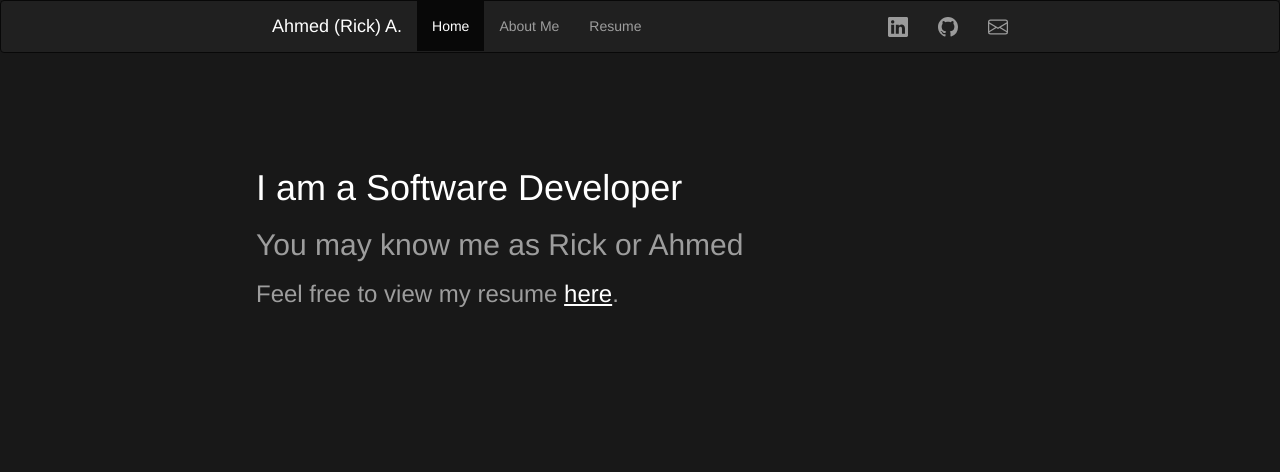
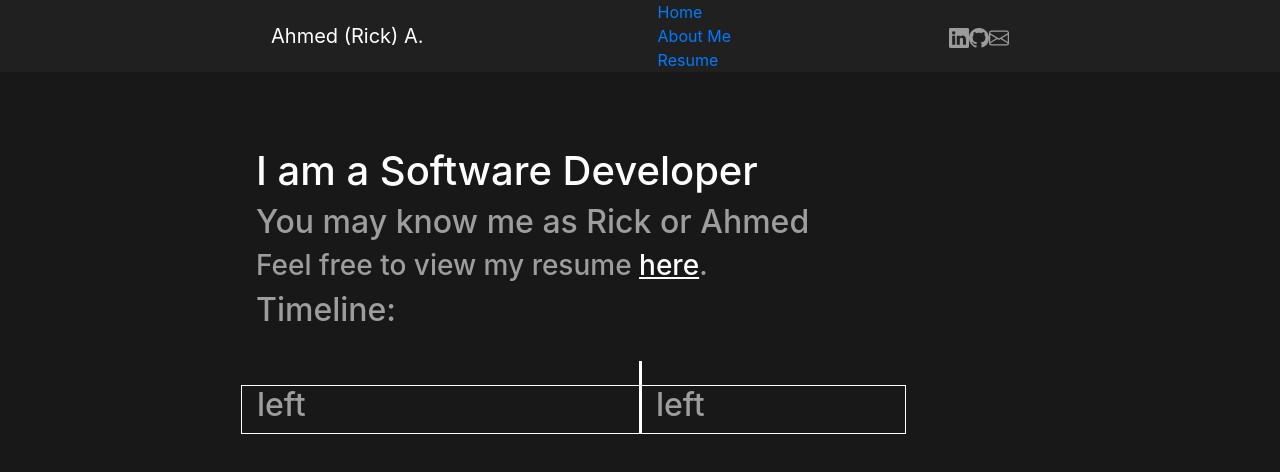
Before and after one commit to ricktech01/ricktech01.github.io, a plain HTML site: page index.html in a window 1280 px wide. Drawn offline with nearby package versions, Linux system fonts and the light colour scheme.

Commit message:
updating to bootstrap 4

```diff
--- a/index.html
+++ b/index.html
@@ -1,11 +1,15 @@
 <!DOCTYPE html>
 <html>
   <head>
-  	<link rel="stylesheet" href="https://maxcdn.bootstrapcdn.com/bootstrap/3.4.1/css/bootstrap.min.css">
+    <link
+      rel="stylesheet"
+      href="https://maxcdn.bootstrapcdn.com/bootstrap/4.0.0/css/bootstrap.min.css"
+      integrity="sha384-Gn5384xqQ1aoWXA+058RXPxPg6fy4IWvTNh0E263XmFcJlSAwiGgFAW/dAiS6JXm"
+      crossorigin="anonymous"
+    />
     <script src="https://ajax.googleapis.com/ajax/libs/jquery/3.5.1/jquery.min.js"></script>
-  	<script src="https://maxcdn.bootstrapcdn.com/bootstrap/3.4.1/js/bootstrap.min.js"></script>
-	<link rel="stylesheet" type="text/css" href="style.css">
-	<title>Ahmed (Rick) A. | Software Developer </title>
+    <link rel="stylesheet" type="text/css" href="style.css" />
+    <title>Ahmed (Rick) A. | Software Developer</title>
   </head>
   <body>
     <nav class="navbar navbar-inverse">
@@ -18,15 +22,31 @@
           <li><a href="./aboutme.html">About Me</a></li>
           <li><a href="./RESUME.pdf" target="_blank">Resume</a></li>
         </ul>
-	    <ul class="nav navbar-nav navbar-right" style="display: inline-block;">
-	      	<li><a href="https://www.linkedin.com/in/ahmed-rick-abduljabbar-54640b137/">
-	      		<img src="./icons/linkedin.svg" class="icon" width="20" height="20"/></a>
+        <ul class="nav navbar-nav navbar-right" style="display: inline-block">
+          <li>
+            <a
+              href="https://www.linkedin.com/in/ahmed-rick-abduljabbar-54640b137/"
+            >
+              <img
+                src="./icons/linkedin.svg"
+                class="icon"
+                width="20"
+                height="20"
+            /></a>
           </li>
-			<li><a href="https://github.com/ricktech01">
-				<img src="./icons/github.svg" class="icon" width="20" height="20"/></a>
+          <li>
+            <a href="https://github.com/ricktech01">
+              <img src="./icons/github.svg" class="icon" width="20" height="20"
+            /></a>
           </li>
-			<li><a href="mailto:ahmed.m.abduljabbar@outlook.com">
-				<img src="./icons/envelope.svg" class="icon" width="20" height="20"/></a>
+          <li>
+            <a href="mailto:ahmed.m.abduljabbar@outlook.com">
+              <img
+                src="./icons/envelope.svg"
+                class="icon"
+                width="20"
+                height="20"
+            /></a>
           </li>
         </ul>
       </div>
@@ -34,8 +54,41 @@
     <div class="content">
       <h1>I am a Software Developer</h1>
       <h2>You may know me as Rick or Ahmed</h2>
-		<h3>Feel free to view my resume <a href="./RESUME.pdf" target="_blank">here</a>.</h3>
+      <h3>
+        Feel free to view my resume
+        <a href="./RESUME.pdf" target="_blank">here</a>.
+      </h3>
+      <h2>Timeline:</h2>
+      <br />
+      <div class="vert-line">
+        <br />
+        <!--left element-->
+        <div class="row gx-5">
+          <div class="vert-line-container left col-md-6">
+            <h2>left</h2>
+          </div>
+          <div class="vert-line-container left col-md-4 o-1">
+            <h2>left</h2>
+          </div>
         </div>
 
+        <!--right element-->
+      </div>
+    </div>
+    <script
+      src="https://code.jquery.com/jquery-3.2.1.slim.min.js"
+      integrity="sha384-KJ3o2DKtIkvYIK3UENzmM7KCkRr/rE9/Qpg6aAZGJwFDMVNA/GpGFF93hXpG5KkN"
+      crossorigin="anonymous"
+    ></script>
+    <script
+      src="https://cdnjs.cloudflare.com/ajax/libs/popper.js/1.12.9/umd/popper.min.js"
+      integrity="sha384-ApNbgh9B+Y1QKtv3Rn7W3mgPxhU9K/ScQsAP7hUibX39j7fakFPskvXusvfa0b4Q"
+      crossorigin="anonymous"
+    ></script>
+    <script
+      src="https://maxcdn.bootstrapcdn.com/bootstrap/4.0.0/js/bootstrap.min.js"
+      integrity="sha384-JZR6Spejh4U02d8jOt6vLEHfe/JQGiRRSQQxSfFWpi1MquVdAyjUar5+76PVCmYl"
+      crossorigin="anonymous"
+    ></script>
   </body>
 </html>
--- a/style.css
+++ b/style.css
@@ -5,6 +5,10 @@
     --icon-color:var(--text-color);
     --anchor-color:white;
     --anchor-color-hover:black;
+    --bs-sm-size:768px;
+    --bs-md-size:992px;
+    --bs-lg-size:1200px;
+    --line-color:white;
 }
 
 body {
@@ -45,3 +49,32 @@ body {
  .navbar-right li{
     float:left;
  }
+
+/* for timeline*/
+ .vert-line {
+    position: relative;
+ }
+ /*add a fake element to divide the page in half*/
+ .vert-line:before {
+    top: 0;
+    bottom: 0;
+    position: absolute;
+    content: " ";
+    width: 3px;
+    background-color: var(--line-color);
+    left: 50%;
+    margin-left: -1.5px;
+    transition: 0.5s ease-out;
+ }
+.vert-line .row {
+    position: relative;
+ }
+.vert-line-container {
+    border: 1px solid white;
+ }
+/*for small screens*/
+@media only screen and (max-width: 992px) {
+  .vert-line:before {
+    transform: translateX(+40vw);
+    }
+}
```
Also changed, not shown: about_style.css (+2 -6 lines). Lines whose indentation alone changed are shown as unchanged.
